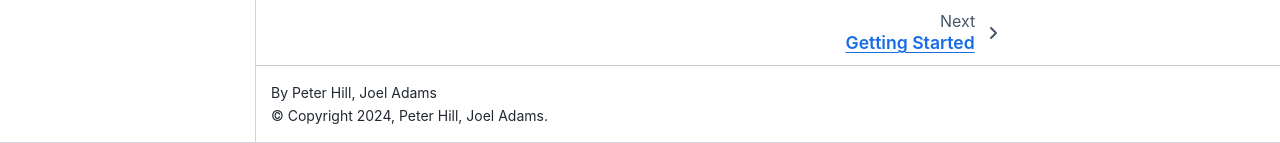
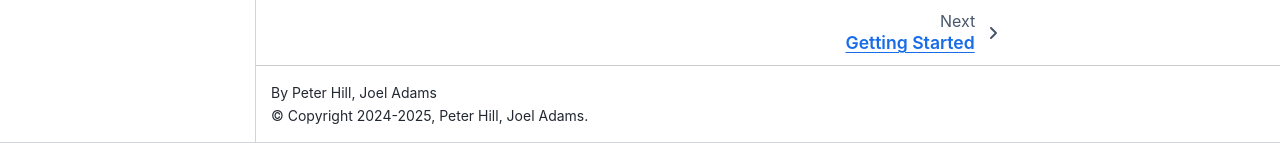
Before and after one commit to PlasmaFAIR/sdf-xarray, a Sphinx documentation site: the page built from docs/index.rst, in a window 1280 px wide and 1198 px high. Shown: the part 1055-1198 px from the top of the window. Built offline with Sphinx 7.4.7 and the Sphinx Book theme 1.1.4, drawn with Linux system fonts in a browser that asks for light colours.

```diff
--- a/docs/conf.py
+++ b/docs/conf.py
@@ -15,7 +15,7 @@ with suppress(ImportError):
 # https://www.sphinx-doc.org/en/master/usage/configuration.html#project-information
 
 project = "sdf-xarray"
-copyright = "2024, Peter Hill, Joel Adams"
+copyright = "2024-2025, Peter Hill, Joel Adams"
 author = "Peter Hill, Joel Adams"
 
 # The full version, including alpha/beta/rc tags
@@ -118,4 +118,6 @@ intersphinx_mapping = {
     "numpy": ("https://numpy.org/doc/stable", None),
     "scipy": ("https://docs.scipy.org/doc/scipy", None),
     "xarray": ("https://docs.xarray.dev/en/latest", None),
+    "pint": ("https://pint.readthedocs.io/en/stable", None),
+    "pint-xarray": ("https://pint-xarray.readthedocs.io/en/stable", None),
 }
```
